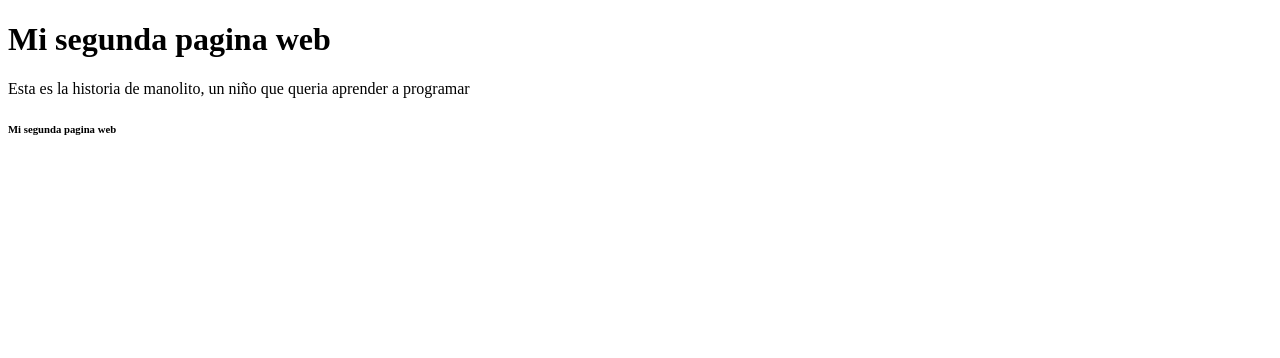
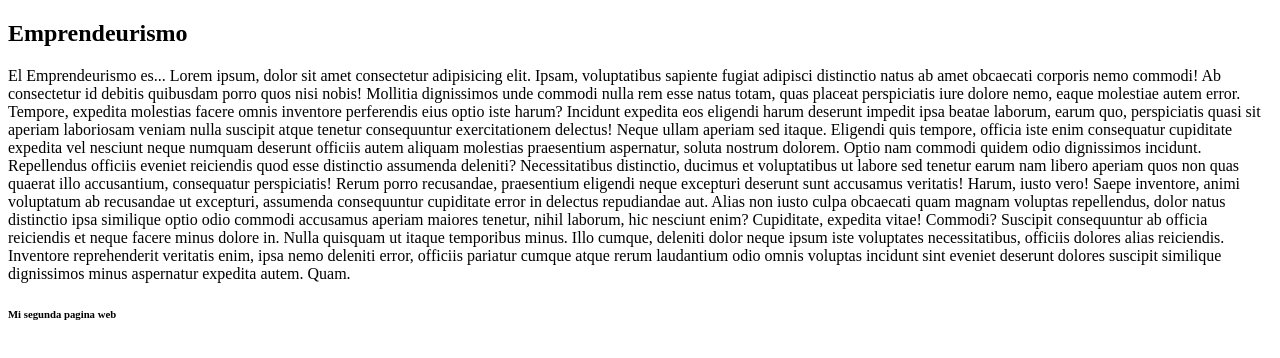
Before and after one commit to BrayanSLopez/My.html.page, a plain HTML site: page index.html in a window 1280 px wide. Drawn offline with Linux system fonts and the light colour scheme.

Commit message:
Párrafo con relleno

```diff
--- a/index.html
+++ b/index.html
@@ -1,6 +1,7 @@
 <!DOCTYPE html>
 <html lang="en">
     <head>
+        <!--  -->
         <meta charset="UTF-8">
 
         <title>Emprendeurismo</title>
@@ -10,12 +11,29 @@
     </head>
 
     <body>
-        <h1>
-            Mi segunda pagina web
-        </h1>
-        <p>
-            Esta es la historia de manolito, un niño que queria aprender a programar
-        </p>
+
+        <section>
+
+            <h1>Emprendeurismo</h1>
+
+            <p>
+            El Emprendeurismo es... Lorem ipsum, dolor sit amet consectetur adipisicing elit. Ipsam, voluptatibus sapiente fugiat adipisci distinctio natus ab amet obcaecati corporis nemo commodi! Ab consectetur id debitis quibusdam porro quos nisi nobis!
+            Mollitia dignissimos unde commodi nulla rem esse natus totam, quas placeat perspiciatis iure dolore nemo, eaque molestiae autem error. Tempore, expedita molestias facere omnis inventore perferendis eius optio iste harum?
+            Incidunt expedita eos eligendi harum deserunt impedit ipsa beatae laborum, earum quo, perspiciatis quasi sit aperiam laboriosam veniam nulla suscipit atque tenetur consequuntur exercitationem delectus! Neque ullam aperiam sed itaque.
+            Eligendi quis tempore, officia iste enim consequatur cupiditate expedita vel nesciunt neque numquam deserunt officiis autem aliquam molestias praesentium aspernatur, soluta nostrum dolorem. Optio nam commodi quidem odio dignissimos incidunt.
+            Repellendus officiis eveniet reiciendis quod esse distinctio assumenda deleniti? Necessitatibus distinctio, ducimus et voluptatibus ut labore sed tenetur earum nam libero aperiam quos non quas quaerat illo accusantium, consequatur perspiciatis!
+            Rerum porro recusandae, praesentium eligendi neque excepturi deserunt sunt accusamus veritatis! Harum, iusto vero! Saepe inventore, animi voluptatum ab recusandae ut excepturi, assumenda consequuntur cupiditate error in delectus repudiandae aut.
+            Alias non iusto culpa obcaecati quam magnam voluptas repellendus, dolor natus distinctio ipsa similique optio odio commodi accusamus aperiam maiores tenetur, nihil laborum, hic nesciunt enim? Cupiditate, expedita vitae! Commodi?
+            Suscipit consequuntur ab officia reiciendis et neque facere minus dolore in. Nulla quisquam ut itaque temporibus minus. Illo cumque, deleniti dolor neque ipsum iste voluptates necessitatibus, officiis dolores alias reiciendis.
+            Inventore reprehenderit veritatis enim, ipsa nemo deleniti error, officiis pariatur cumque atque rerum laudantium odio omnis voluptas incidunt sint eveniet deserunt dolores suscipit similique dignissimos minus aspernatur expedita autem. Quam.
+            </p>
+
+        </section>
+
+        <section>
+
+        </section>
+
         <h6>
             Mi segunda pagina web
         </h6>
```
